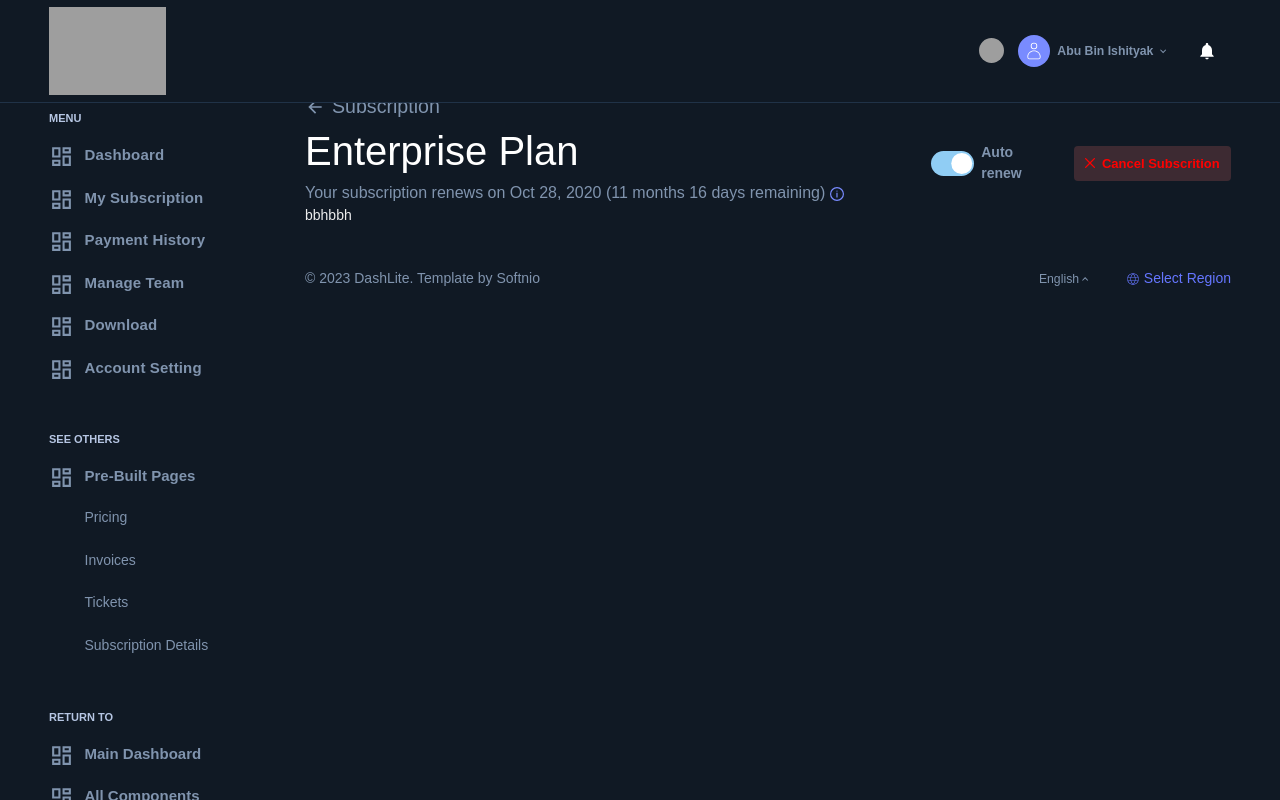
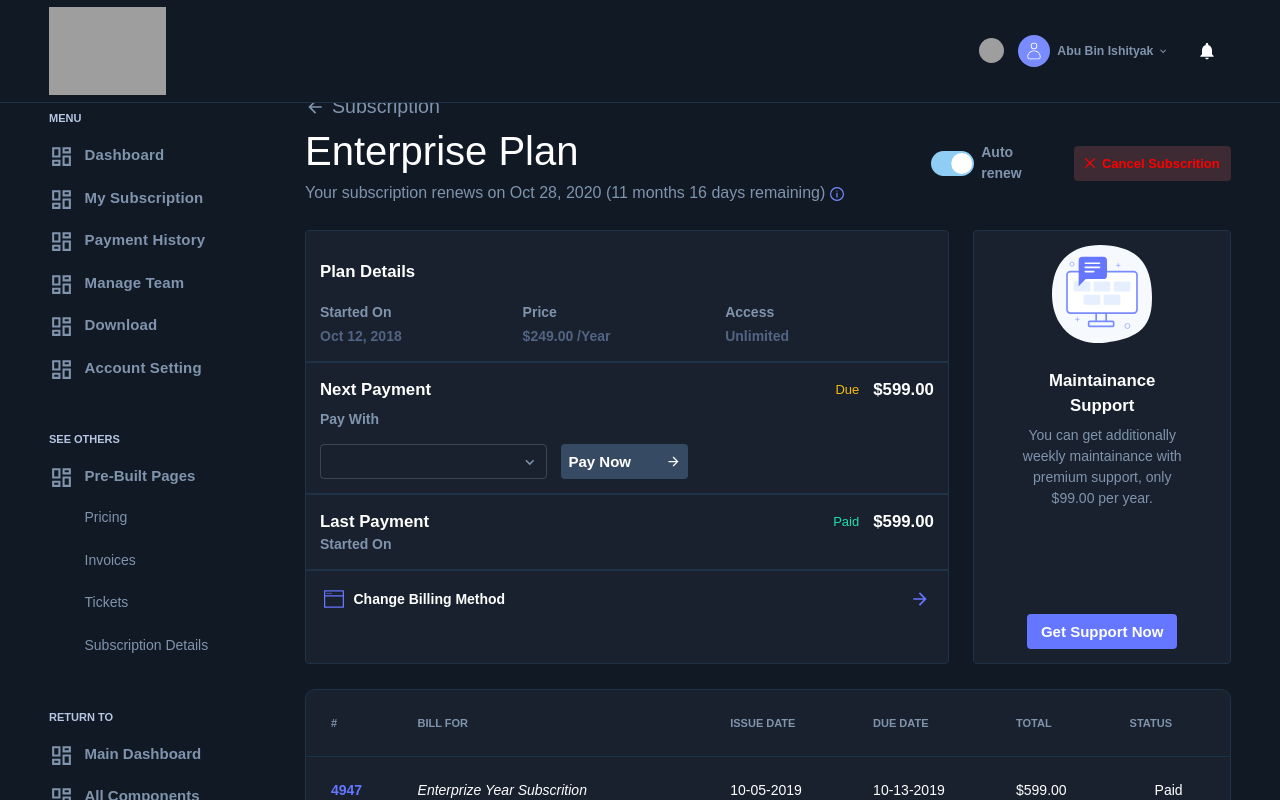
Before and after one commit to ghostman2311/chakra-ui, a React (Vite) app: page /subscriptions-detail in a window 1280 px wide. Shown: the top 800 px of the page. Built offline with nearby package versions, Linux system fonts and the light colour scheme; grey boxes are pictures that could not be loaded.

Commit message:
subscription-details

```diff
--- a/src/components/Button/Contained/index.tsx
+++ b/src/components/Button/Contained/index.tsx
@@ -8,9 +8,10 @@ interface IContainedButton {
   bgColor?:string;
   color?:string;
   icon?:ReactNode;
+  backIcon?:ReactNode;
 }
 
-const ContainedButton = ({ fontSize, title, sx,bgColor,color,icon }: IContainedButton) => {
+const ContainedButton = ({ fontSize, title, sx,bgColor,color,icon,backIcon }: IContainedButton) => {
   return (
     <Button
       bgColor={bgColor?bgColor:"active"}
@@ -26,7 +27,7 @@ const ContainedButton = ({ fontSize, title, sx,bgColor,color,icon }: IContainedB
       display={'flex'}
       gap={icon?2:0}
     >
-    {icon && icon}  {title}
+    {icon && icon}  {title} {backIcon && backIcon}
     </Button>
   );
 };
--- /dev/null
+++ b/src/pages/SubscriptionDetails/components/paymentBlock.tsx
@@ -0,0 +1,197 @@
+import { ArrowForwardIcon } from '@chakra-ui/icons'
+import { Box, Grid, GridItem, Stack, Text } from '@chakra-ui/layout'
+import Desktop from "../../../assets/dashboard/desktop.svg";
+
+import ContainedButton from '../../../components/Button/Contained'
+import { Select } from '@chakra-ui/select';
+import { BsWindowFullscreen } from "react-icons/bs";
+
+const PaymentBlock=()=> {
+  return (
+    <Grid
+        templateColumns={{ base: "1fr", xl: " 2.5fr 1fr" }}
+        gap={{base:0,xl:7}}
+        bg="#101924"
+        color="#8094ae"
+        mt={7}
+        overflow="hidden"
+      >
+        <GridItem
+          bgColor={"#18212d"}
+          borderRadius={4}
+          sx={{ border: "1px solid #203247" }}
+          py={4}
+        >
+          <Box borderBottom={"2px solid #203247 "} p={{ base: 5, xl: 4 }}>
+            <Text fontSize="1.2rem" fontWeight="600" color="white">
+              Plan Details
+            </Text>
+            <Box
+              w="100%"
+              display="flex"
+              flexDirection={{ base: "column", sm: "row" }}
+              mt={5}
+            >
+              <Box
+                w={{ base: "100%", sm: "33%" }}
+                display={"flex"}
+                flexDirection={{ base: "row", sm: "column" }}
+                justifyContent={"space-between"}
+              >
+                <Text fontSize="1rem" fontWeight="600" color={"#8094ae"}>
+                  Started On
+                </Text>
+                <Text color="#526484" fontSize="1rem" fontWeight="600" mt={1}>
+                  Oct 12, 2018
+                </Text>
+              </Box>
+
+              <Box
+                w={{ base: "100%", sm: "33%" }}
+                display={"flex"}
+                flexDirection={{ base: "row", sm: "column" }}
+                justifyContent={"space-between"}
+              >
+                <Text fontSize="1rem" fontWeight="600" color={"#8094ae"}>
+                  Price
+                </Text>
+                <Text color="#526484" fontSize="1rem" fontWeight="600" mt={1}>
+                  $249.00 /Year
+                </Text>
+              </Box>
+              <Box
+                w={{ base: "100%", sm: "33%" }}
+                display={"flex"}
+                flexDirection={{ base: "row", sm: "column" }}
+                justifyContent={"space-between"}
+              >
+                <Text fontSize="1rem" fontWeight="600" color={"#8094ae"}>
+                  Access
+                </Text>
+                <Text color="#526484" fontSize="1rem" fontWeight="600" mt={1}>
+                  Unlimited
+                </Text>
+              </Box>
+            </Box>
+          </Box>
+          <Box borderBottom={"2px solid #203247 "} p={{ base: 5, xl: 4 }}>
+            <Box display={"flex"}>
+              <Box w={{ base: "60%", sm: "70%" }}>
+                <Text fontSize="1.2rem" fontWeight="600" color="white">
+                  Next Payment
+                </Text>
+              </Box>
+              <Box
+                display={"flex"}
+                alignItems={"center"}
+                justifyContent={"end"}
+                w={{ base: "40%", sm: "30%" }}
+              >
+                <Text fontSize={13} color="#F4BD0E" pr="4">
+                  Due
+                </Text>
+                <Text fontSize="1.2rem" fontWeight="600" color="white">
+                  $599.00
+                </Text>
+              </Box>
+            </Box>
+            <Text fontSize="1rem" fontWeight="600" color={"#8094ae"} mt={2}>
+            Pay With
+            </Text>
+            <Box w={{base:'100%',md:'60%'}} display={'flex'} gap='4' mt={4}>
+              <Stack spacing={3} width={'70%'}>
+                <Select  size="md" />
+              </Stack>
+              <ContainedButton title="Pay Now" bgColor="#364a63" backIcon={ <ArrowForwardIcon marginLeft={10} />}/>
+            </Box>
+          </Box>
+          <Box borderBottom={"2px solid #203247 "} p={{ base: 5, xl: 4 }}>
+            <Box display={"flex"}>
+              <Box w={{ base: "60%", sm: "70%" }}>
+                <Text fontSize="1.2rem" fontWeight="600" color="white">
+                  Last Payment
+                </Text>
+              </Box>
+              <Box
+                display={"flex"}
+                alignItems={"center"}
+                justifyContent={"end"}
+                w={{ base: "40%", sm: "30%" }}
+              >
+                <Text fontSize={13} color="#1EE0AC" pr="4">
+                  Paid
+                </Text>
+                <Text fontSize="1.2rem" fontWeight="600" color="white">
+                  $599.00
+                </Text>
+              </Box>
+            </Box>
+            <Text fontSize="1rem" fontWeight="600" color={"#8094ae"}>
+              Started On
+            </Text>
+          </Box>
+          <Box p={{ base: 5 }}>
+            <Box display={"flex"} justifyContent={"space-between"}>
+              <Box display={"flex"}>
+                <BsWindowFullscreen
+                  fontSize={20}
+                  style={{ color: "#6576FF", marginRight: "10px" }}
+                />
+                <Text fontSize="1rem" fontWeight="600" color="white">
+                  Change Billing Method
+                </Text>
+              </Box>
+              <ArrowForwardIcon color="active" fontSize={20} />
+            </Box>
+          </Box>
+        </GridItem>
+
+        {/* second block */}
+        <GridItem
+          bgColor={"#18212d"}
+          borderRadius={4}
+          sx={{ border: "1px solid #203247" }}
+          py={{ base: 9, sm: 1, xl: 9 }}
+          p={{ base: 1, sm: 5, xl: 4 }}
+          display={"flex"}
+          flexDirection={{ base: "column", sm: "row", xl: "column" }}
+          justifyContent={{ base: "none", xl: "center" }}
+          alignItems={"center"}
+        >
+          <Box
+            w={{ base: "10%", sm: "20%", xl: "100%" }}
+            display={"flex"}
+            alignItems={"center"}
+            justifyContent={{ base: "center", sm: "start", xl: "center" }}
+          >
+            <img src={Desktop} height={"100"} width={"100"} />
+          </Box>
+
+          <Box
+            textAlign={{ base: "center", sm: "start", xl: "center" }}
+            mb={{ base: 50, sm: 0, xl: 105 }}
+            mt={{ base: 7, sm: 0, xl: 7 }}
+            w={{ base: "90%", sm: "40%", xl: "70%" }}
+          >
+            <Text fontSize="1.2rem" fontWeight="600" color="white">
+              Maintainance Support
+            </Text>
+
+            <Text color="#8094ae" fontSize="14" fontWeight="400" mt={2}>
+              You can get additionally weekly maintainance with premium support,
+              only $99.00 per year.
+            </Text>
+          </Box>
+          <Box
+            w={{ base: "100%", sm: "40%", xl: "100%" }}
+            display={"flex"}
+            justifyContent={{ base: "center", sm: "end", xl: "center" }}
+          >
+            <ContainedButton title="Get Support Now" />
+          </Box>
+        </GridItem>
+      </Grid>
+  )
+}
+
+export default PaymentBlock;
--- a/src/pages/SubscriptionDetails/index.tsx
+++ b/src/pages/SubscriptionDetails/index.tsx
@@ -1,11 +1,31 @@
-import PageContainer from '../../components/PageContainer';
+import { Grid } from "@chakra-ui/layout";
+import PageContainer from "../../components/PageContainer";
+import PaymentHistoryTable from "../../components/PaymentHistoryTable";
+import PaymentBlock from "./components/paymentBlock";
 
-const SubscriptionDetails=()=> {
+const SubscriptionDetails = () => {
   return (
-  <PageContainer backIcon={true} header='Subscription' title='Enterprise Plan' subTitle="Your subscription renews on Oct 28, 2020 (11 months 16 days remaining) " icon={true} isSubscription={true}>
-    bbhbbh
-  </PageContainer>
-  )
-}
+    <PageContainer
+      backIcon={true}
+      header="Subscription"
+      title="Enterprise Plan"
+      subTitle="Your subscription renews on Oct 28, 2020 (11 months 16 days remaining) "
+      icon={true}
+      isSubscription={true}
+    >
+      <PaymentBlock/>
+      <Grid
+        templateColumns={"1fr "}
+        mt={7}
+        overflow="hidden"
+        bgColor={"#18212d"}
+        borderRadius={10}
+        sx={{ border: "1px solid #203247" }}
+      >
+        <PaymentHistoryTable />
+      </Grid>
+    </PageContainer>
+  );
+};
 
 export default SubscriptionDetails;
```
